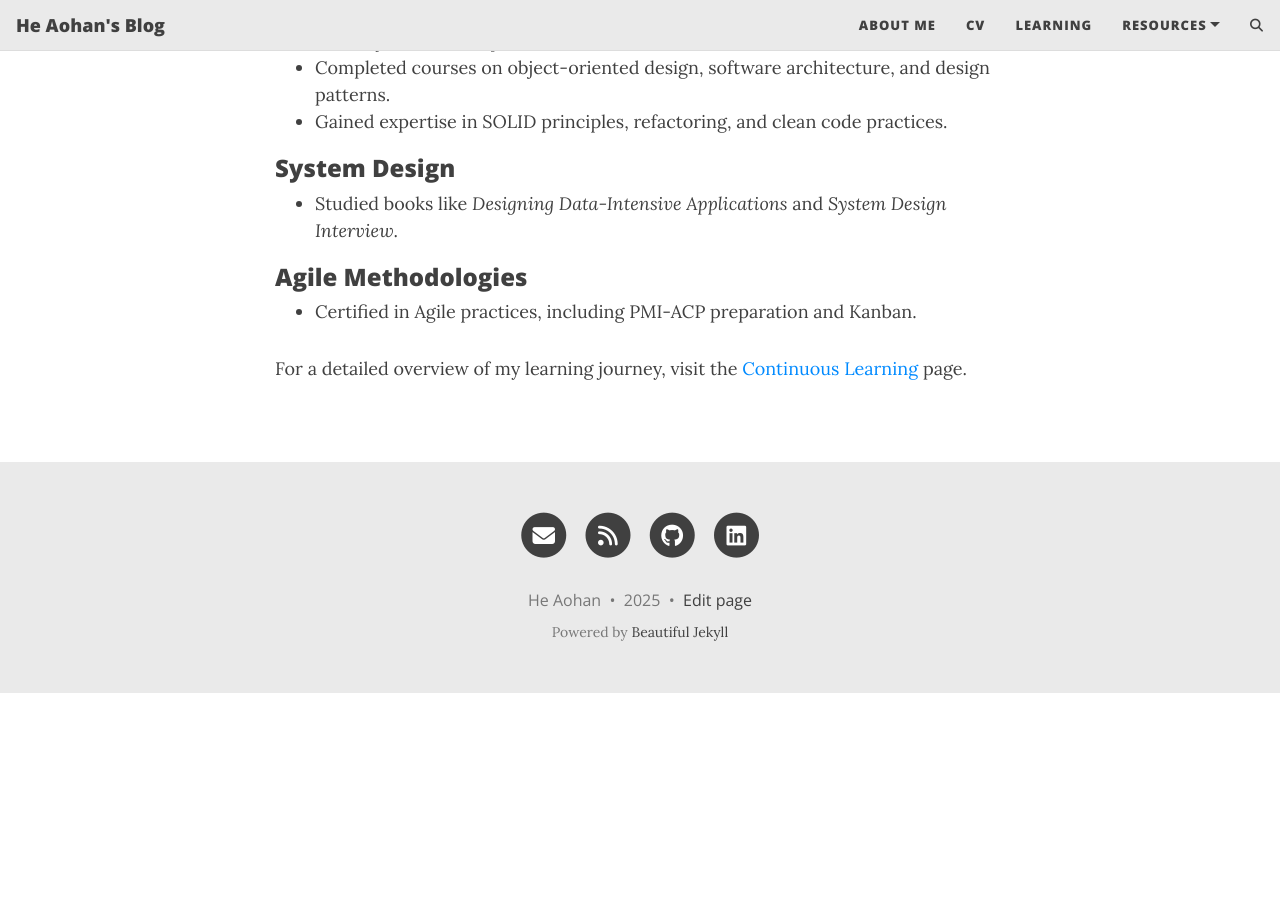
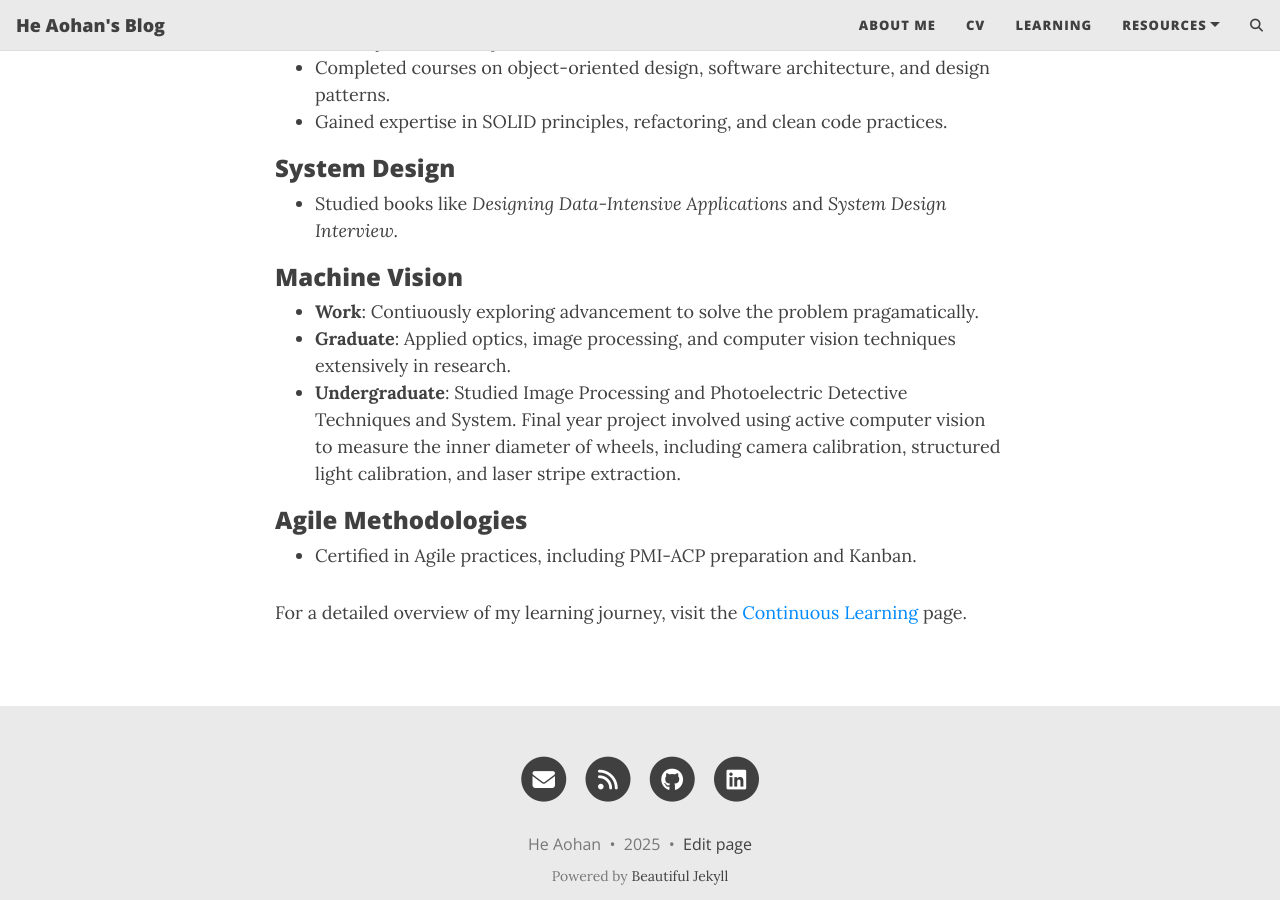
Before and after one commit to heaohan/heaohan.github.io, a Jekyll site: the page built from cv.md, in a window 1280 px wide and 900 px high, scrolled down 1451 px. Built offline with Jekyll 4.4.1, drawn with Linux system fonts in a browser that asks for light colours; comment, search, counter and statistics services are not loaded; before the commit the page ends 2144 px from its top, so only the background shows below that; some of the changed text lies outside the part shown.

Commit message:
feat: update CV with detailed job title, software used, and additional machine vision experience

```diff
--- a/cv.md
+++ b/cv.md
@@ -52,6 +52,12 @@ Please feel free to Download my CV [here](/files/cv_complex.pdf)!
 
 - Studied books like *Designing Data-Intensive Applications* and *System Design Interview*.
 
+### Machine Vision
+
+- **Work**: Contiuously exploring advancement to solve the problem pragamatically.
+- **Graduate**: Applied optics, image processing, and computer vision techniques extensively in research.
+- **Undergraduate**: Studied Image Processing and Photoelectric Detective Techniques and System. Final year project involved using active computer vision to measure the inner diameter of wheels, including camera calibration, structured light calibration, and laser stripe extraction.
+
 ### Agile Methodologies
 
 - Certified in Agile practices, including PMI-ACP preparation and Kanban.
```
Also changed, not shown: other parts of cv.md (+2 -2 lines).
